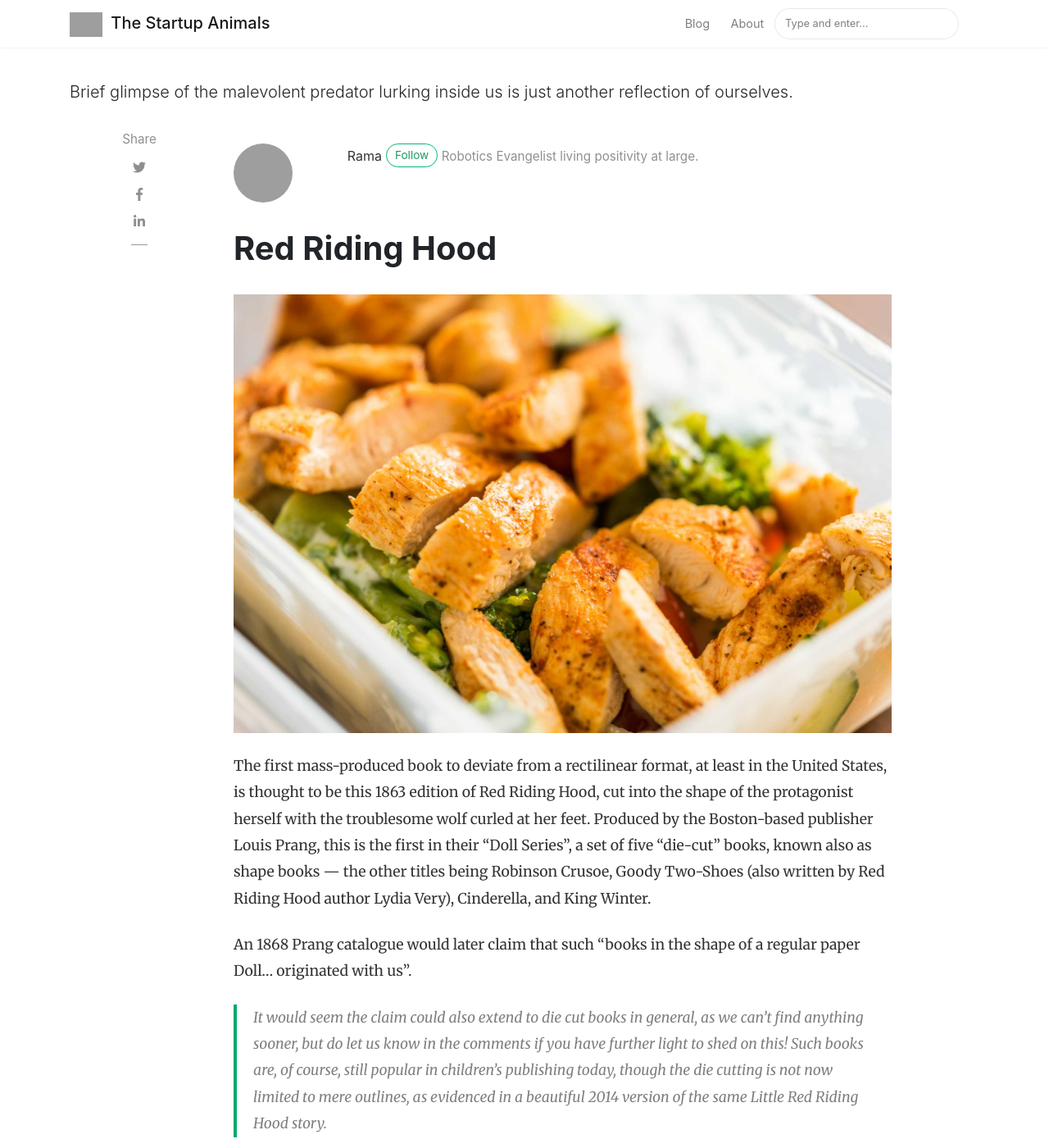
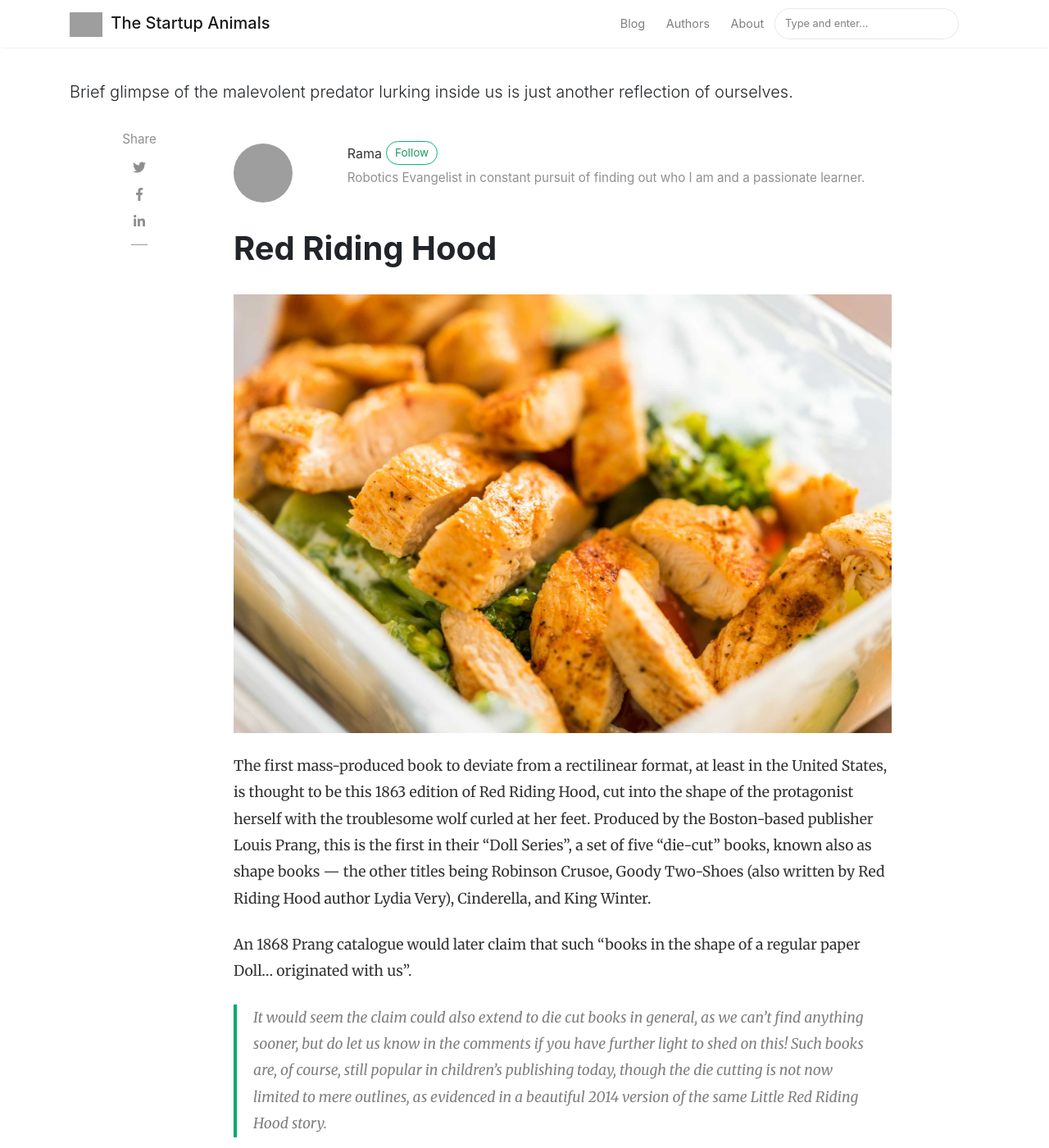
Before and after one commit to startupanimal/startupanimal.github.io, a Jekyll site: the page built from _posts/2018-01-12-red-riding.md, in a window 1280 px wide and 1400 px high. Shown: the whole window at 82% size. Built offline with Jekyll 4.4.1, drawn with Linux system fonts in a browser that asks for light colours; nearby versions of some CDN libraries; comment, search, counter and statistics services are not loaded; grey boxes are pictures that could not be loaded.

Commit message:
authors list added

```diff
--- a/_config.yml
+++ b/_config.yml
@@ -20,7 +20,7 @@
     email: rama@startupanimal.com
     web: https://ramaprashanth.com
     twitter: https://twitter.com/ramaprashanthrv
-    description: "Robotics Evangelist living positivity at large."
+    description: "Robotics Evangelist in constant pursuit of finding out who I am and a passionate learner."
   venkat:
     name: Venkat
     display_name: Venkat
--- a/_layouts/default.html
+++ b/_layouts/default.html
@@ -70,7 +70,9 @@
                 {% endif %}
                 <a class="nav-link" href="{{ site.baseurl }}/index.html">Blog</a>
                 </li>
-
+                <li class="nav-item">
+                <a class="nav-link" href="{{site.baseurl}}/authors-list.html">Authors</a>
+                </li>
                 <li class="nav-item">
                 <a class="nav-link" href="{{ site.baseurl }}/about">About</a>
                 </li>
--- a/_sass/_starsnonscss.scss
+++ b/_sass/_starsnonscss.scss
@@ -90,3 +90,27 @@
    font-size: 50%; }
  .c-rating--big {
    font-size: 150%; }
+ .catlist .sep{
+   background: #fff;
+ }
+ .catlist .sep:last-child {
+   display:none;
+ }
+ .spanborder {
+   border-bottom:1px solid #e8f3ec;
+   margin-bottom:2rem;
+ }
+ .spanborder span {
+   border-bottom:1px solid rgba(0,0,0,0.44);
+   display:inline-block;
+   padding-bottom:20px;
+   margin-bottom:-1px;
+ }
+ .excerpt {
+   color: rgba(0,0,0,0.59);
+   margin-top:10px;
+  }
+ a,a:hover {
+	 transition:all .2s;
+	 text-decoration:none;
+ }
```
Also changed, not shown: _includes/main-loop-card.html (added, +27 -0 lines), _pages/author-rama.html (added, +26 -0 lines), _pages/author-venkat.html (added, +26 -0 lines), _pages/authors-list.html (added, +33 -0 lines), _pages/privacy-policy.md (added, +43 -0 lines).
